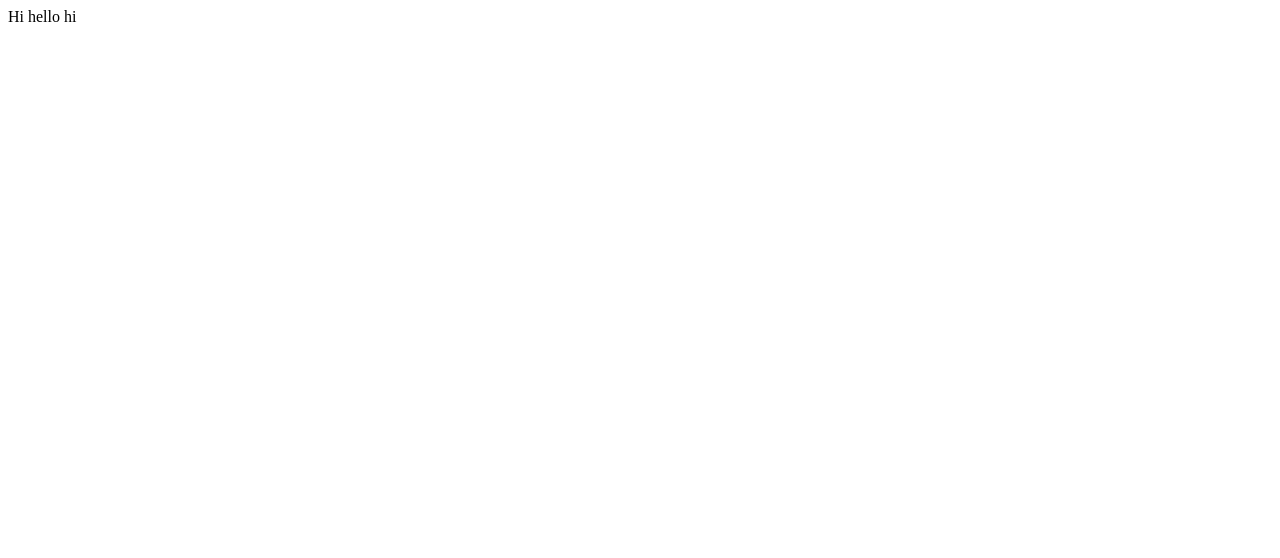
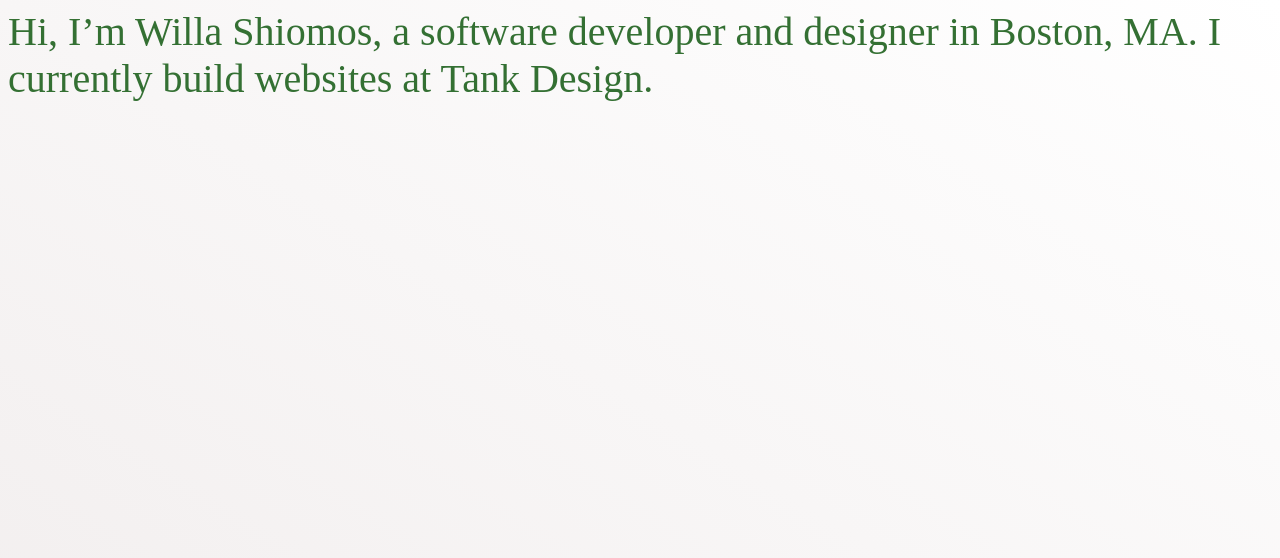
Before and after one commit to willashiomos/personalwebsite2023, a website: page src/index.html in a window 1280 px wide. Drawn offline with nearby package versions, Linux system fonts and the light colour scheme; files that its build step writes are made by us from their sources.

Commit message:
css and js working

```diff
--- a/package.json
+++ b/package.json
@@ -47,6 +47,7 @@
   "dependencies": {
     "aos": "^2.3.4",
     "bootstrap": "^5.0.2",
-    "node-fetch": "^2.6.8"
+    "node-fetch": "^2.6.8",
+    "postcss": "^8.4.26"
   }
 }
--- /dev/null
+++ b/src/css/styles.scss
@@ -0,0 +1,17 @@
+// VARS
+$color-green: #347033;
+
+html {
+  scroll-behavior: smooth;
+  position: relative;
+  body {
+    position: relative;
+    overflow-x: hidden;
+  }
+}
+
+body {
+  background: linear-gradient(212deg, #fff 0%, #f1eded 100%);
+  color: $color-green;
+  font-size: 40px;
+}
--- a/src/index.html
+++ b/src/index.html
@@ -1 +1,12 @@
-<div>Hi hello hi</div>
+<title>Willa Shiomos</title>
+<meta name="viewport" content="width=device-width, initial-scale=1" />
+<link type="text/css" rel="stylesheet" href="./css/styles.min.css" />
+
+<body>
+  <div class="main">
+    Hi, I’m Willa Shiomos, a software developer and designer in Boston, MA. I
+    currently build websites at Tank Design.
+  </div>
+</body>
+
+<script src="./js/index.min.js"></script>
--- a/src/js/index.js
+++ b/src/js/index.js
@@ -0,0 +1 @@
+console.log('hi');
```
Also changed, not shown: gulpfile.babel.js (+1 -9 lines).
